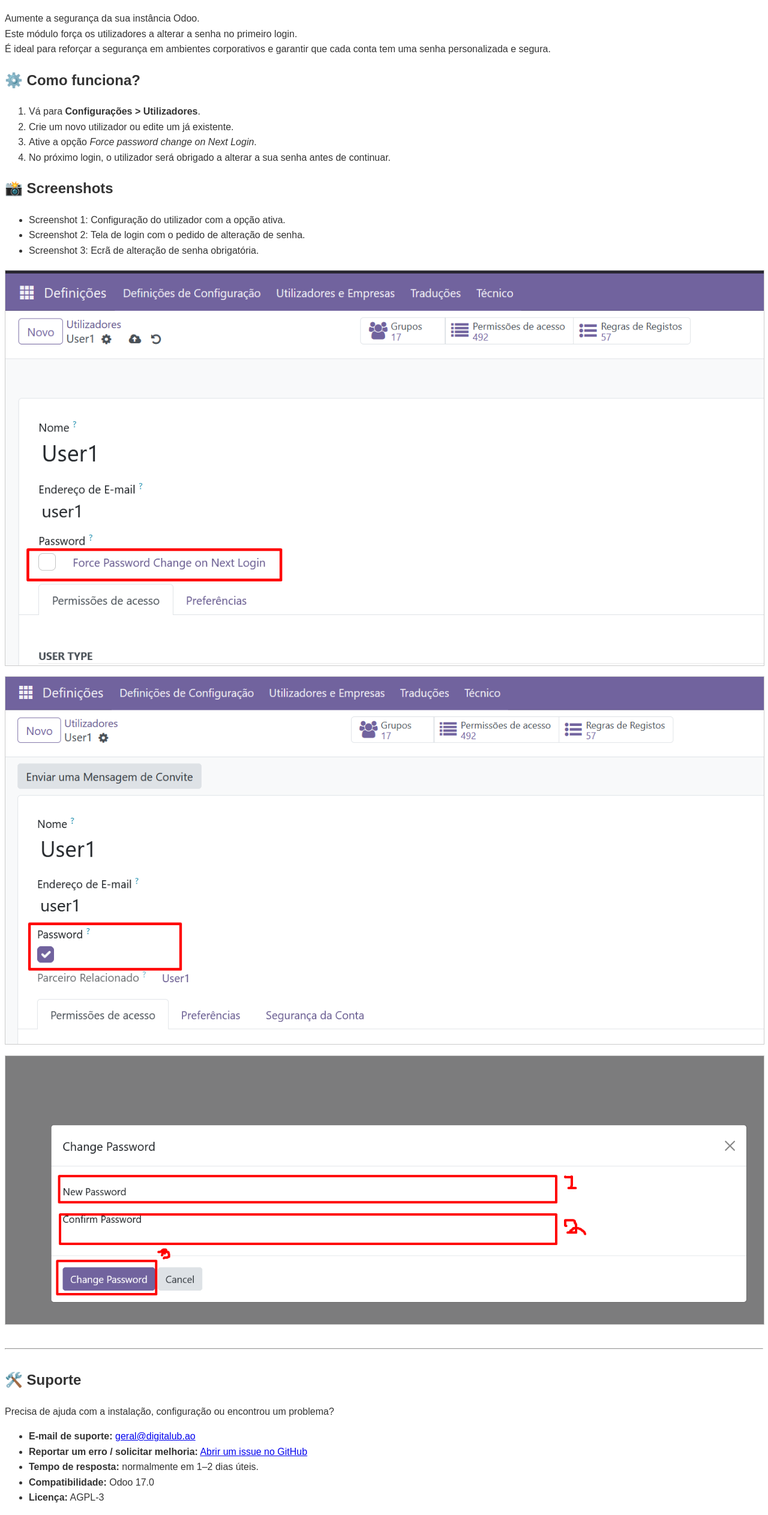
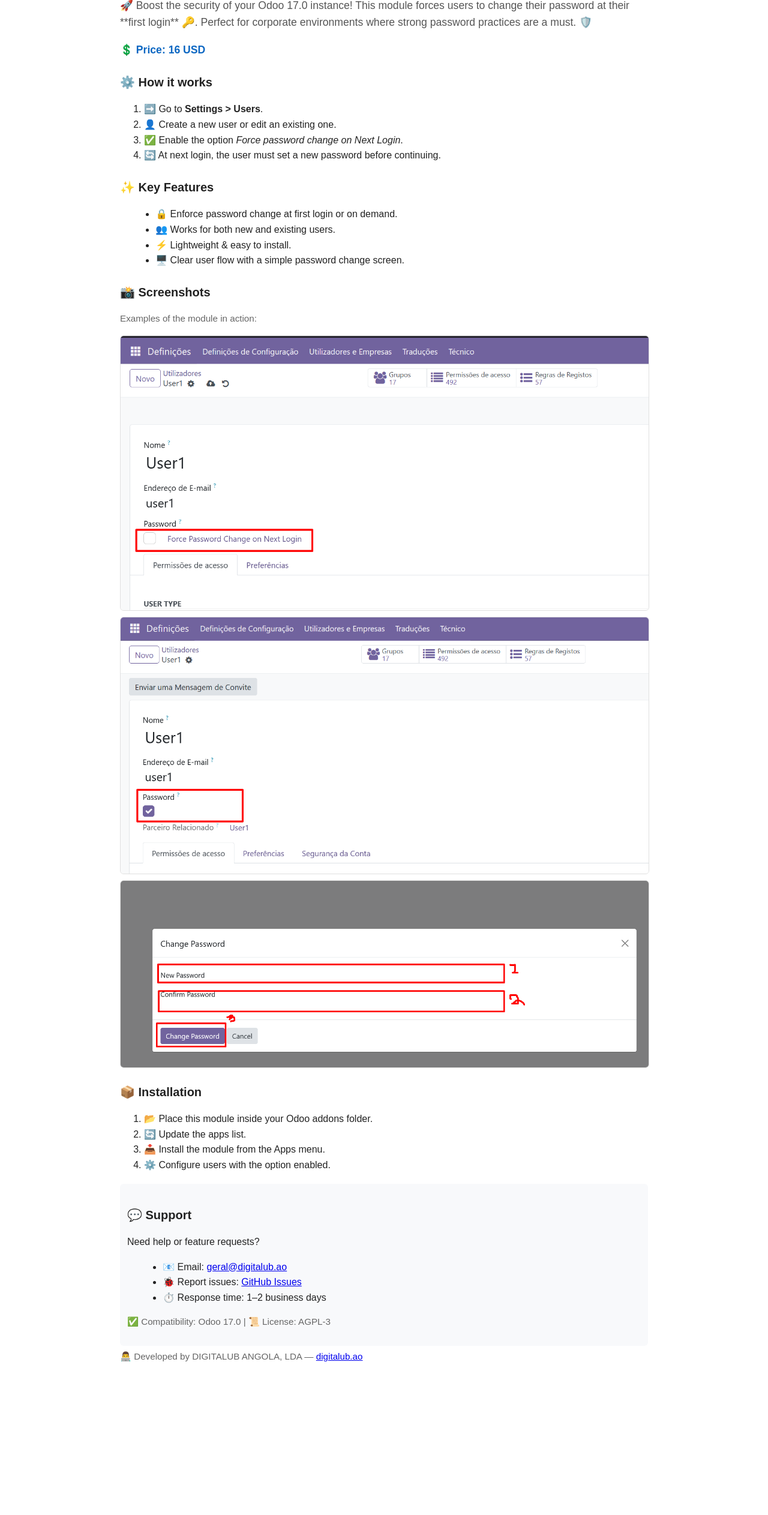
Before and after one commit to dl-digitalub-AO/dl_login_force_password_change, a plain HTML site: page dl_login_force_password_change/static/description/index.html in a window 1280 px wide. Shown: the part 76-2601 px from the top of the page at 60% size. After the commit the page ends 2369 px from the top, so only its background shows below. Drawn offline with Linux system fonts and the light colour scheme.

Commit message:
Add English index.html (clean UTF-8) for Odoo Apps

```diff
--- a/dl_login_force_password_change/static/description/index.html
+++ b/dl_login_force_password_change/static/description/index.html
@@ -1,54 +1,73 @@
 <!DOCTYPE html>
-<html lang="pt">
+<html lang="en">
 <head>
-    <meta charset="UTF-8">
-    <title>DL Login Force Password Change</title>
+  <meta charset="UTF-8" />
+  <title>🔐 DL Login Force Password Change</title>
+  <meta name="viewport" content="width=device-width,initial-scale=1" />
+  <style>
+    body { font-family: Arial, Helvetica, sans-serif; color: #222; line-height: 1.6; margin: 20px; }
+    .container { max-width: 880px; margin: auto; }
+    h1 { font-size: 28px; margin-bottom: 6px; }
+    h2 { font-size: 20px; margin-top: 24px; }
+    p.lead { color: #555; margin-top: 0; font-size: 1.1rem; }
+    .price { font-weight: bold; color: #0a66c2; margin: 8px 0 18px; font-size: 1.1rem; }
+    img.sshot { max-width: 100%; border: 1px solid #e0e0e0; margin: 10px 0; display:block; border-radius: 6px; }
+    .support { background:#f8f9fb; padding:12px; border-radius:6px; margin-top:18px; }
+    ul { margin-left: 1.2rem; }
+    .meta { color:#666; font-size:0.95rem; margin-top:6px; }
+  </style>
 </head>
-<body style="font-family: Arial, sans-serif; line-height: 1.6; color: #333;">
+<body>
+  <div class="container">
+    <h1>🔐 DL Login Force Password Change</h1>
+    <p class="lead">🚀 Boost the security of your Odoo 17.0 instance!
+    This module forces users to change their password at their **first login** 🔑.
+    Perfect for corporate environments where strong password practices are a must. 🛡️</p>
 
-    <h1>🔐 DL Login Force Password Change</h1>
-    <p>
-        Aumente a segurança da sua instância Odoo. <br>
-        Este módulo força os utilizadores a alterar a senha no primeiro login. <br>
-        É ideal para reforçar a segurança em ambientes corporativos e garantir que cada conta tem uma senha personalizada e segura.
-    </p>
+    <p class="price">💲 Price: 16 USD</p>
 
-    <h2>⚙️ Como funciona?</h2>
+    <h2>⚙️ How it works</h2>
     <ol>
-        <li>Vá para <strong>Configurações &gt; Utilizadores</strong>.</li>
-        <li>Crie um novo utilizador ou edite um já existente.</li>
-        <li>Ative a opção <em>Force password change on Next Login</em>.</li>
-        <li>No próximo login, o utilizador será obrigado a alterar a sua senha antes de continuar.</li>
+      <li>➡️ Go to <strong>Settings &gt; Users</strong>.</li>
+      <li>👤 Create a new user or edit an existing one.</li>
+      <li>✅ Enable the option <em>Force password change on Next Login</em>.</li>
+      <li>🔄 At next login, the user must set a new password before continuing.</li>
     </ol>
 
-    <h2>📸 Screenshots</h2>
+    <h2>✨ Key Features</h2>
     <ul>
-        <li>Screenshot 1: Configuração do utilizador com a opção ativa.</li>
-        <li>Screenshot 2: Tela de login com o pedido de alteração de senha.</li>
-        <li>Screenshot 3: Ecrã de alteração de senha obrigatória.</li>
+      <li>🔒 Enforce password change at first login or on demand.</li>
+      <li>👥 Works for both new and existing users.</li>
+      <li>⚡ Lightweight & easy to install.</li>
+      <li>🖥️ Clear user flow with a simple password change screen.</li>
     </ul>
 
-    <div style="margin-top: 20px;">
-        <img src="screenshot1.png" alt="Screenshot 1" style="max-width: 100%; border: 1px solid #ccc; margin-bottom: 10px;"><br>
-        <img src="screenshot2.png" alt="Screenshot 2" style="max-width: 100%; border: 1px solid #ccc; margin-bottom: 10px;"><br>
-        <img src="screenshot3.png" alt="Screenshot 3" style="max-width: 100%; border: 1px solid #ccc;">
+    <h2>📸 Screenshots</h2>
+    <p class="meta">Examples of the module in action:</p>
+    <img src="screenshot1.png" alt="User settings with force password change option" class="sshot" />
+    <img src="screenshot2.png" alt="Login page requiring password update" class="sshot" />
+    <img src="screenshot3.png" alt="Password change wizard" class="sshot" />
+
+    <h2>📦 Installation</h2>
+    <ol>
+      <li>📂 Place this module inside your Odoo addons folder.</li>
+      <li>🔄 Update the apps list.</li>
+      <li>📥 Install the module from the Apps menu.</li>
+      <li>⚙️ Configure users with the option enabled.</li>
+    </ol>
+
+    <div class="support">
+      <h2>💬 Support</h2>
+      <p>Need help or feature requests?</p>
+      <ul>
+        <li>📧 Email: <a href="mailto:geral@digitalub.ao">geral@digitalub.ao</a></li>
+        <li>🐞 Report issues: <a href="https://github.com/dl-digitalub-AO/dl_login_force_password_change/issues" target="_blank" rel="noopener">GitHub Issues</a></li>
+        <li>⏱️ Response time: 1–2 business days</li>
+      </ul>
+      <p class="meta">✅ Compatibility: Odoo 17.0 | 📜 License: AGPL-3</p>
     </div>
 
-    <hr style="margin: 32px 0;">
-
-    <h2>🛠️ Suporte</h2>
-    <p>Precisa de ajuda com a instalação, configuração ou encontrou um problema?</p>
-    <ul>
-        <li><strong>E-mail de suporte:</strong> <a href="mailto:geral@digitalub.ao">geral@digitalub.ao</a></li>
-        <li><strong>Reportar um erro / solicitar melhoria:</strong>
-            <a href="https://github.com/dl-digitalub-AO/dl_login_force_password_change/issues" target="_blank" rel="noopener">
-                Abrir um issue no GitHub
-            </a>
-        </li>
-        <li><strong>Tempo de resposta:</strong> normalmente em 1–2 dias úteis.</li>
-        <li><strong>Compatibilidade:</strong> Odoo 17.0</li>
-        <li><strong>Licença:</strong> AGPL-3</li>
-    </ul>
-
+    <p class="meta">👨‍💻 Developed by DIGITALUB ANGOLA, LDA — <a href="https://www.digitalub.ao" target="_blank" rel="noopener">digitalub.ao</a></p>
+  </div>
 </body>
 </html>
```
